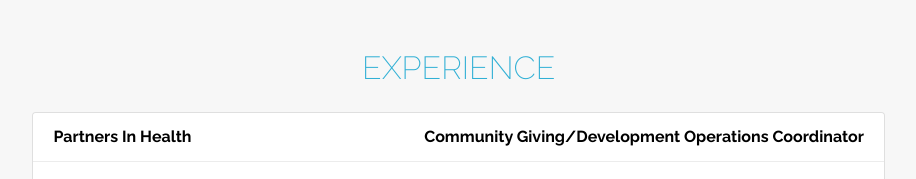
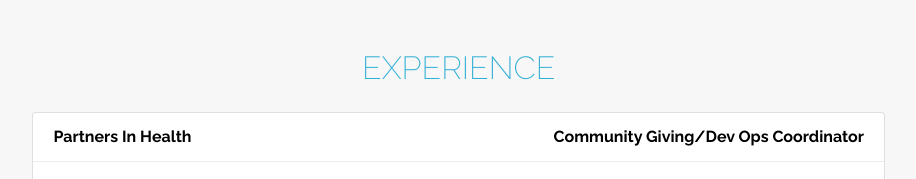
Before and after one commit to cdperez7/Connor-Perez-Portfolio, a plain HTML site: page index.html in a window 1280 px wide. Shown: the part 1340-1519 px from the top of the page, without its empty margins (180-1096 px from the left). Drawn offline with Linux system fonts and the light colour scheme.

Commit message:
Sizing tweak

```diff
--- a/index.html
+++ b/index.html
@@ -91,8 +91,7 @@
                 <div class="content-body">
                     <div class="card">
                         <div class="card-header">
-                            <h4>Partners In Health <span class="job-title">Community Giving/Development Operations
-                                    Coordinator</span></h4>
+                            <h4>Partners In Health <span class="job-title">Community Giving/Dev Ops Coordinator</span></h4>
                         </div>
                         <div class="card-content">
                             <p> • Partners In Health is a global healthcare nonprofit that provides healthcare in ten
```
